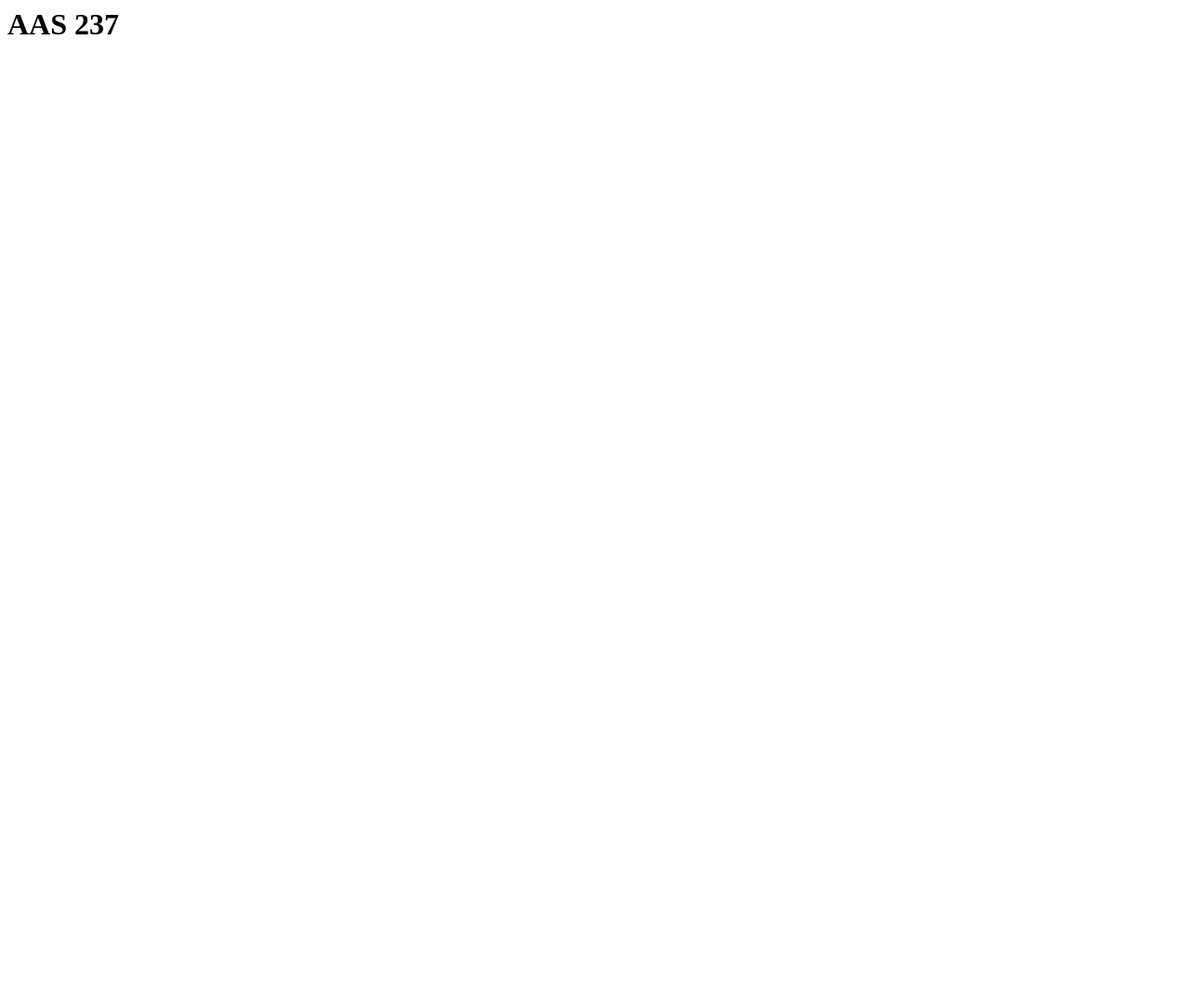
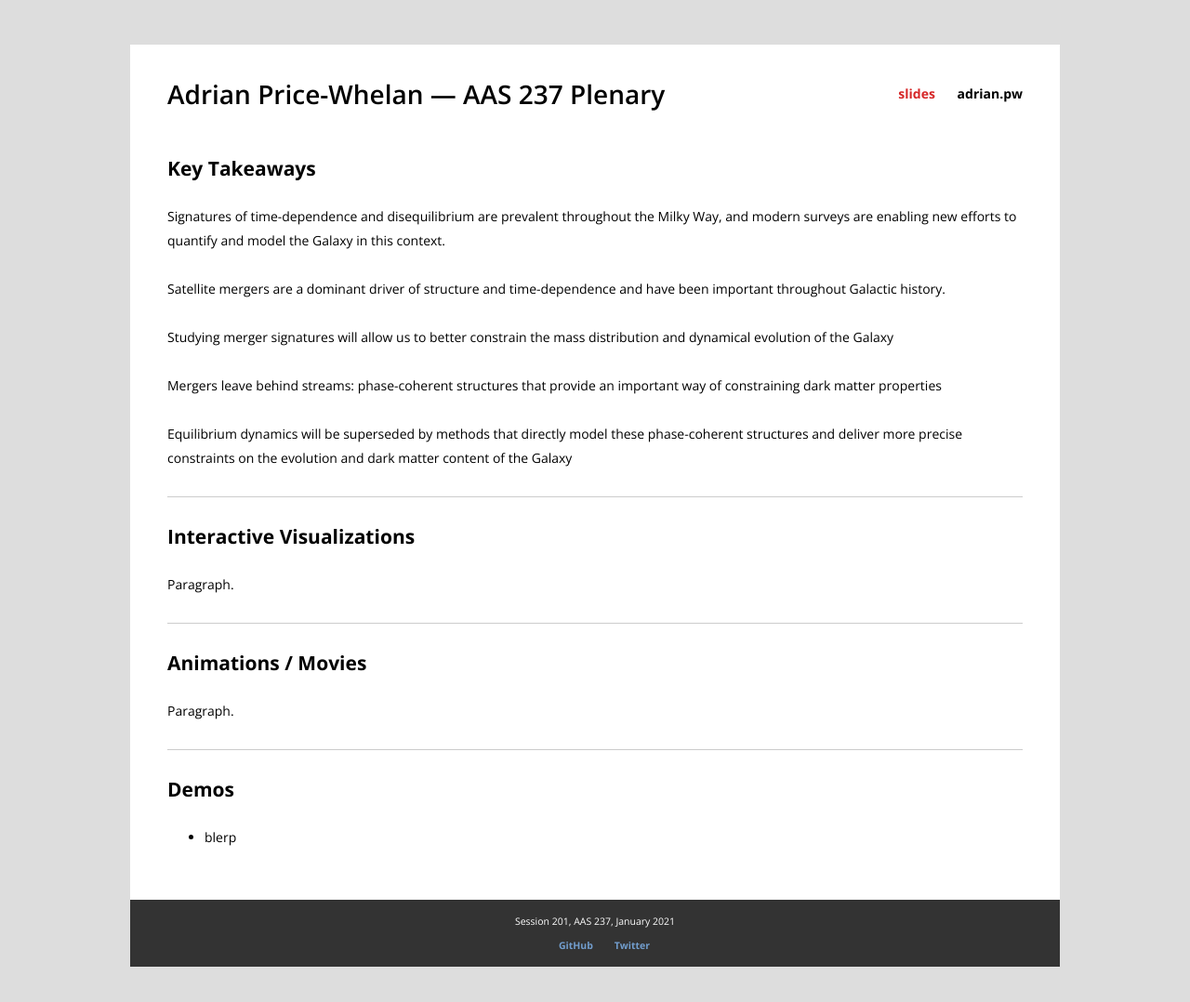
Before and after one commit to adrn/aas237, a plain HTML site: page index.html in a window 1280 px wide. Shown: the whole page at 93% size. Before the commit the page ends 800 px from the top, so only its background shows below. Drawn offline with nearby package versions, Linux system fonts and the light colour scheme.

Commit message:
landing site

```diff
--- /dev/null
+++ b/css/style.css
@@ -0,0 +1,137 @@
+@import url('https://fonts.googleapis.com/css2?family=Open+Sans:ital,wght@0,300;0,400;0,600;0,700;1,300;1,400;1,600;1,700&display=swap');
+
+/* color palette */
+:root {
+    --tab-blue:#3d77b8;
+    --tab-lightblue: #729ece;
+    --tab-orange: #ff7f0e;
+    --tab-red: #d62728;
+}
+
+
+body {
+    font-family: "Open sans", sans-serif;
+    background-color: #ddd;
+    padding: 40px;
+    font-size: 14px;
+    line-height: 26px;
+}
+
+.site {
+    background-color: white;
+    max-width: 1000px;
+    margin: auto;
+    overflow: hidden;
+}
+
+hr {
+    display: block;
+    height: 1px;
+    border: 0;
+    border-top: 1px solid #ccc;
+    margin: 2em 0;
+    padding: 0;
+}
+
+img {
+    max-width: 100%;
+    height: auto;
+}
+
+h1, h2, h3, h4, h5, h6 {
+    margin: 0 0 26px;
+}
+
+p {
+    margin-bottom: 26px;
+}
+
+p:last-child {
+    margin-bottom: 0;
+}
+
+.header {
+    padding: 40px;
+    text-align: center;
+}
+
+.title {
+    margin: 0;
+    font-weight: 600;
+}
+
+@media (min-width: 800px) {
+    .title {
+        float: left;
+    }
+}
+
+.navigation ul {
+    list-style-type: none;
+    margin: 0;
+    padding: 0;
+}
+
+.navigation li {
+    display: inline-block;
+}
+
+a {
+    text-decoration: none;
+    font-weight: 700;
+    color: #000;
+    padding: 0 20px;
+}
+
+a.slides {
+    color: var(--tab-red);
+}
+
+a:hover {
+    color: var(--tab-blue);
+}
+
+@media (min-width: 800px) {
+    .navigation {
+        float: right;
+    }
+    a {
+        padding: 0 0 0 20px;
+    }
+}
+
+.content-wrapper {
+    padding: 40px;
+}
+
+.footer {
+    background-color: #333;
+    color: white;
+    overflow: hidden;
+    text-align: center;
+    padding: 10px;
+    font-size: 75%;
+}
+
+.footer a {
+    color: var(--tab-lightblue);
+}
+
+.footer a:hover {
+    color: var(--tab-blue);
+}
+
+@media (min-width: 800px) {
+    .footer {
+        clear: both;
+    }
+    .footer .column {
+        width: 32%;
+        float: left;
+        padding-right: 2%;
+        margin-bottom: 2%;
+    }
+    .footer .column.last {
+        padding-right: 0;
+    }
+}
--- a/index.html
+++ b/index.html
@@ -1,5 +1,80 @@
+<!-- TODO: make sure to link Gala and an example of computing orbit of the sun -->
 <html>
+  <head>
+    <link rel="stylesheet" href="css/style.css">
+  </head>
   <body>
-    <h1>AAS 237</h1>
+    <div class="site">
+      <header class="header">
+        <h1 class="title">Adrian Price-Whelan &#8212; AAS 237 Plenary</h1>
+
+        <nav class="navigation">
+          <ul>
+            <li><a href="http://adrian.pw/" class='slides'>slides</a></li>
+            <li><a href="http://adrian.pw/">adrian.pw</a></li>
+          </ul>
+        </nav><!-- .navigation -->
+      </header><!-- .header -->
+
+      <!-- <img src="http://placehold.it/1000X300" alt="Header Image" /> -->
+
+      <main class="content-wrapper">
+        <article class="content">
+          <h1>Key Takeaways</h1>
+
+          <p>Signatures of time-dependence and disequilibrium are prevalent
+            throughout the Milky Way, and modern surveys are enabling new
+            efforts to quantify and model the Galaxy in this context.</p>
+
+          <p>Satellite mergers are a dominant driver of structure and
+            time-dependence and have been important throughout Galactic history.</p>
+
+          <p>Studying merger signatures will allow us to better constrain the
+            mass distribution and dynamical evolution of the Galaxy</p>
+
+          <p>Mergers leave behind streams: phase-coherent structures that
+            provide an important way of constraining dark matter properties</p>
+
+          <p>Equilibrium dynamics will be superseded by methods that directly
+            model these phase-coherent structures and deliver more precise
+            constraints on the evolution and dark matter content of the Galaxy
+          </p>
+
+          <hr />
+
+          <!-- ------------------- -->
+          <h1>Interactive Visualizations</h1>
+
+          <p>Paragraph.</p>
+
+          <hr />
+
+          <!-- ------------------- -->
+          <h1>Animations / Movies</h1>
+
+          <p>Paragraph.</p>
+
+          <hr />
+
+          <!-- ------------------- -->
+          <h1>Demos</h1>
+
+          <p>
+            <ul>
+              <li>blerp</li>
+            </ul>
+          </p>
+
+
+        </article><!-- .content -->
+      </main><!-- .content-wrapper -->
+
+      <footer class="footer">
+        Session 201, AAS 237, January 2021<br/>
+        <a href="https://github.com/adrn">GitHub</a>
+        <a href="https://twitter.com/adrianprw">Twitter</a>
+      </footer>
+
+    </div><!-- .site -->
   </body>
 </html>
```
